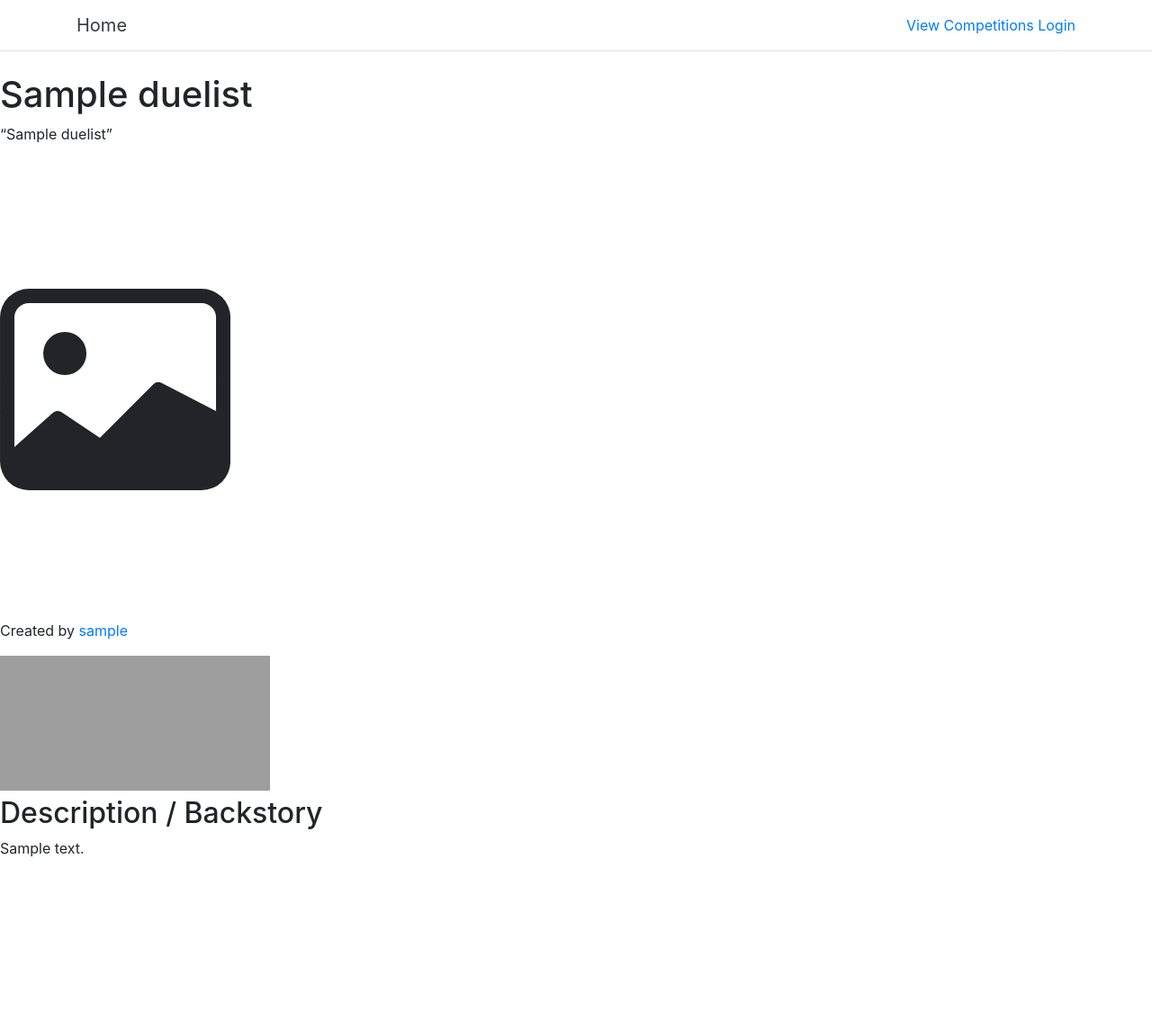
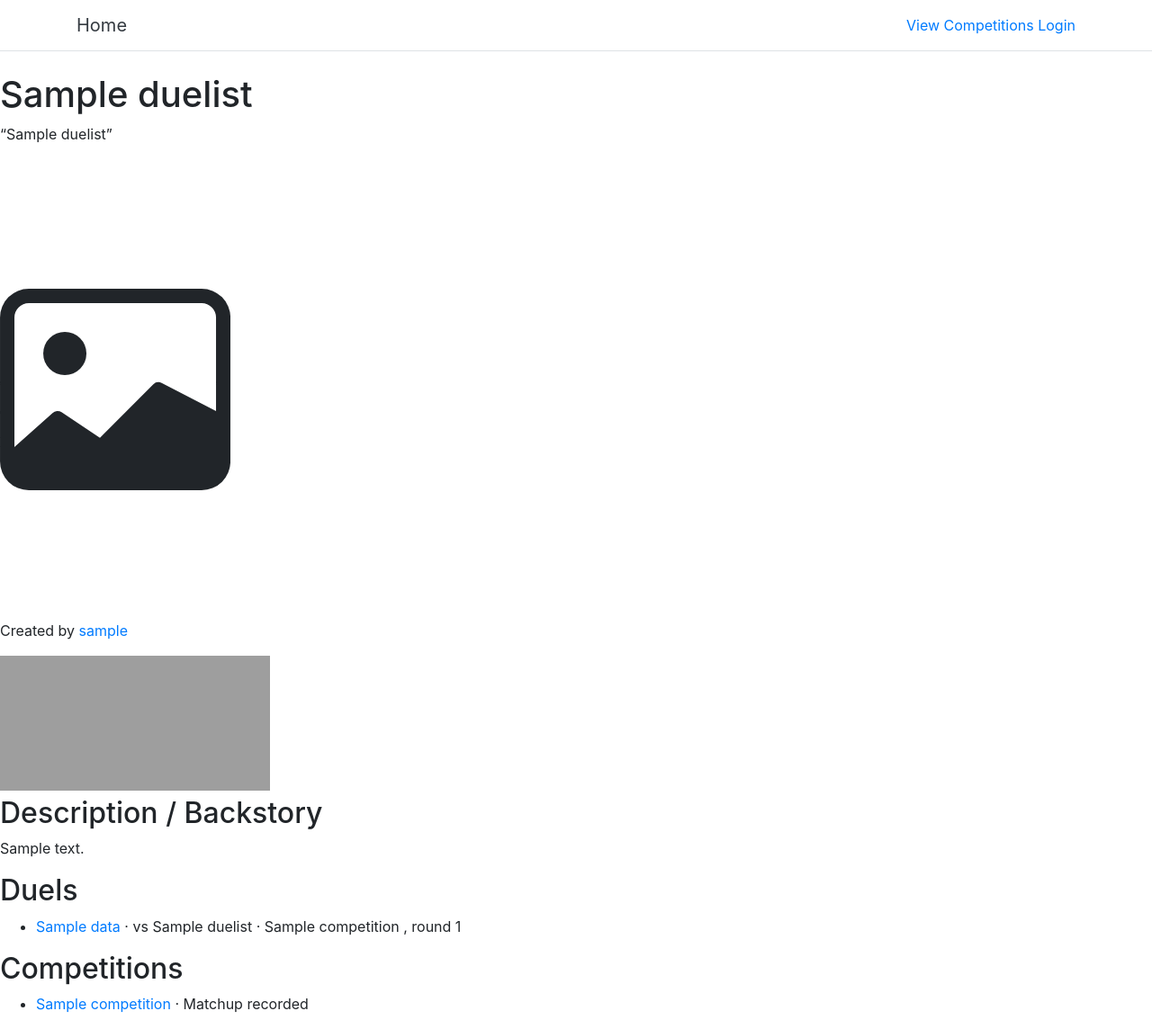
Before and after one commit to ixtom/UDS, a Spring Boot app: page /duelist/1 in a window 1280 px wide. Shown: the whole page at 90% size. Before the commit the page ends 953 px from the top, so only its background shows below. Run offline with Spring Boot 4, Linux system fonts and the light colour scheme; tables that the repository leaves empty hold one stand-in row (values such as "Sample post"); some of the project's set-up classes (security, data sources, template engines, error pages and the like) are left out, and stand-ins take their place; grey boxes are pictures that could not be loaded.

Commit message:
Add duelist history (#51)

```diff
--- a/src/main/java/com/ixtom/uds/controller/DuelistController.java
+++ b/src/main/java/com/ixtom/uds/controller/DuelistController.java
@@ -1,4 +1,9 @@
 package com.ixtom.uds.controller;
+
+import java.util.Comparator;
+import java.util.List;
+import java.util.Map;
+import java.util.TreeMap;
 
 import org.springframework.beans.factory.annotation.Autowired;
 import org.springframework.http.HttpStatus;
@@ -15,10 +20,13 @@ import org.springframework.web.server.ResponseStatusException;
 
 import com.ixtom.uds.dto.ChallengeDuelistRequest;
 import com.ixtom.uds.dto.EditDuelistRequest;
+import com.ixtom.uds.model.Competition;
+import com.ixtom.uds.model.CompetitionEntry;
 import com.ixtom.uds.model.Duel;
 import com.ixtom.uds.model.Duelist;
 import com.ixtom.uds.model.UserAuthPrincipal;
 import com.ixtom.uds.model.UserProfile;
+import com.ixtom.uds.repository.CompetitionEntryRepository;
 import com.ixtom.uds.repository.DuelRepository;
 import com.ixtom.uds.repository.DuelistRepository;
 import com.ixtom.uds.repository.UserProfileRepository;
@@ -35,6 +43,9 @@ public class DuelistController {
     private DuelRepository duelRepo;
 
     @Autowired
+    private CompetitionEntryRepository competitionEntryRepo;
+
+    @Autowired
     private DuelistRepository duelistRepo;
 
     @Autowired
@@ -43,12 +54,32 @@ public class DuelistController {
     @GetMapping("/{id:[0-9]+}")
     public String viewDuelist(@PathVariable Long id, Model model, @AuthenticationPrincipal UserAuthPrincipal principal) {
         Duelist duelist = getDuelist(id);
+        List<Duel> duels = duelRepo.findByDuelist(id);
 
         model.addAttribute("duelist", duelist);
         model.addAttribute("isOwner", principal != null && duelist.getOwner().getId().equals(principal.getId()));
+        model.addAttribute("duelHistory", duels);
+        model.addAttribute("competitionHistory", competitionHistory(id, duels));
 
         return "duelist/view";
     }
+
+    private List<CompetitionHistoryItem> competitionHistory(Long duelistId, List<Duel> duels) {
+        Map<Long, CompetitionHistoryItem> history = new TreeMap<>(Comparator.reverseOrder());
+        for (Duel duel : duels) {
+            Competition competition = duel.getCompetition();
+            if (competition != null) {
+                history.putIfAbsent(competition.getId(), new CompetitionHistoryItem(competition, true));
+            }
+        }
+        for (CompetitionEntry entry : competitionEntryRepo.findByDuelistId(duelistId)) {
+            Competition competition = entry.getCompetition();
+            history.putIfAbsent(competition.getId(), new CompetitionHistoryItem(competition, false));
+        }
+        return List.copyOf(history.values());
+    }
+
+    public record CompetitionHistoryItem(Competition competition, boolean hasMatchup) {}
 
     @GetMapping("/{id:[0-9]+}/edit")
     public String getEditDuelist(@PathVariable Long id, @AuthenticationPrincipal UserAuthPrincipal principal, Model model, HttpServletResponse response) {
--- a/src/main/java/com/ixtom/uds/repository/CompetitionEntryRepository.java
+++ b/src/main/java/com/ixtom/uds/repository/CompetitionEntryRepository.java
@@ -2,6 +2,7 @@ package com.ixtom.uds.repository;
 
 import java.util.List;
 
+import org.springframework.data.jpa.repository.EntityGraph;
 import org.springframework.data.jpa.repository.JpaRepository;
 import org.springframework.transaction.annotation.Transactional;
 
@@ -10,6 +11,8 @@ import com.ixtom.uds.model.CompetitionEntry.CompetitionEntryId;
 
 public interface CompetitionEntryRepository extends JpaRepository<CompetitionEntry, CompetitionEntryId> {
     public List<CompetitionEntry> findByCompetitionId(Long competitionId);
+
+    @EntityGraph(attributePaths = "competition")
     public List<CompetitionEntry> findByDuelistId(Long duelistId);
 
     public boolean existsByCompetitionIdAndDuelistOwnerId(Long competitionId, Long ownerId);
--- a/src/main/java/com/ixtom/uds/repository/DuelRepository.java
+++ b/src/main/java/com/ixtom/uds/repository/DuelRepository.java
@@ -27,8 +27,12 @@ public interface DuelRepository extends JpaRepository<Duel, Long> {
 
     @Query("""
         SELECT d FROM Duel d
+        LEFT JOIN FETCH d.duelist1
+        LEFT JOIN FETCH d.duelist2
+        LEFT JOIN FETCH d.competition
         WHERE d.duelist1.id = :duelistId
            OR d.duelist2.id = :duelistId
+        ORDER BY d.id DESC
     """)
     List<Duel> findByDuelist(Long duelistId);
 
--- a/src/main/resources/templates/duelist/view.html
+++ b/src/main/resources/templates/duelist/view.html
@@ -32,6 +32,35 @@
             <main>
                 <h2>Description / Backstory</h2>
                 <p th:text="${duelist.description}" style="white-space: pre-line;"></p>
+
+                <section aria-labelledby="duel-history-heading">
+                    <h2 id="duel-history-heading">Duels</h2>
+                    <p th:if="${duelHistory.isEmpty()}">No duels yet.</p>
+                    <ul th:unless="${duelHistory.isEmpty()}">
+                        <li th:each="duel : ${duelHistory}"
+                            th:with="opponent=${duel.duelist1?.id == duelist.id ? duel.duelist2 : duel.duelist1}">
+                            <a th:href="@{/duelpage/{id}(id=${duel.id})}" th:text="${duel.defaultTitle}"></a>
+                            <span th:if="${opponent != null and !#strings.isEmpty(duel.title)}"
+                                  th:text="| · vs ${opponent.name}|"></span>
+                            <span th:if="${duel.competition == null}"> · Standalone duel</span>
+                            <span th:if="${duel.competition != null}" th:text="| · ${duel.competition.title}|"></span>
+                            <span th:if="${duel.competition != null and duel.roundnum != null and !#strings.isEmpty(duel.title)}"
+                                  th:text="|, round ${duel.roundnum}|"></span>
+                        </li>
+                    </ul>
+                </section>
+
+                <section aria-labelledby="competition-history-heading">
+                    <h2 id="competition-history-heading">Competitions</h2>
+                    <p th:if="${competitionHistory.isEmpty()}">No competitions yet.</p>
+                    <ul th:unless="${competitionHistory.isEmpty()}">
+                        <li th:each="item : ${competitionHistory}">
+                            <a th:href="@{/competitions/{id}(id=${item.competition.id})}"
+                               th:text="${item.competition.title}"></a>
+                            <span th:text="${item.hasMatchup ? ' · Matchup recorded' : ' · Registered'}"></span>
+                        </li>
+                    </ul>
+                </section>
             </main>
         </div>
     </div>
```
Also changed, not shown: 1 other file.
